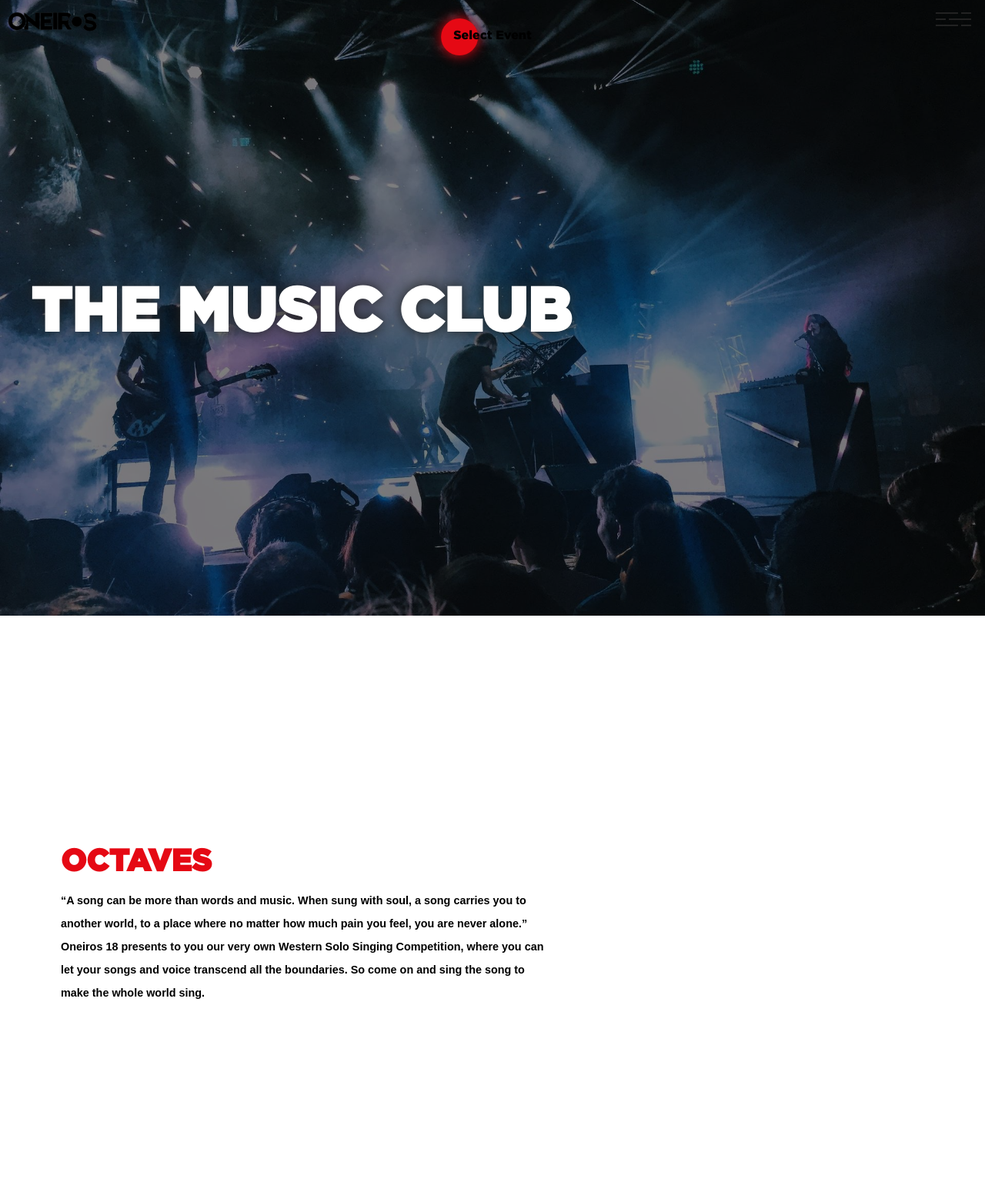
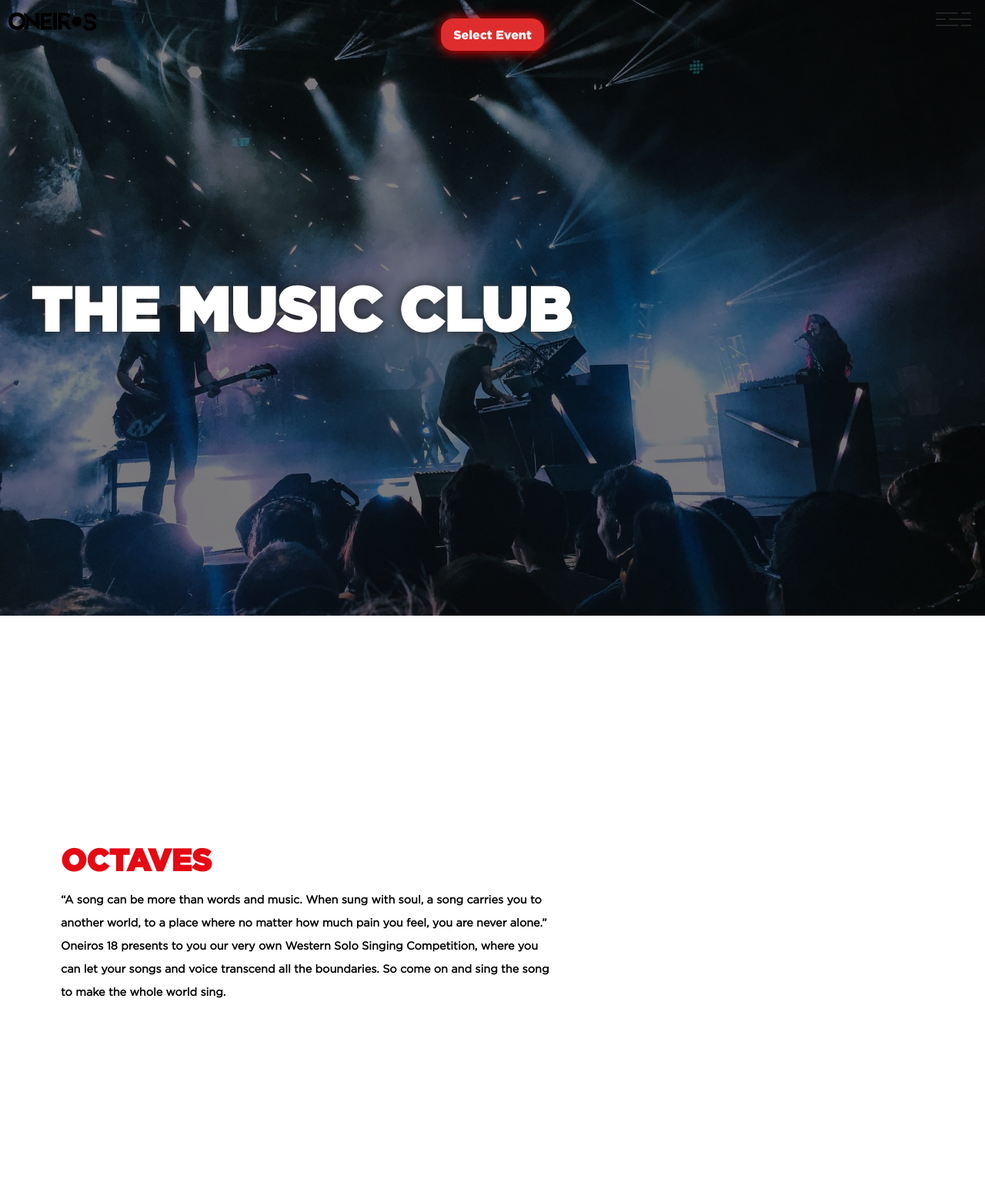
Before and after one commit to parthjawale/Oneiros-2018, a PHP site: page /events/tmc.html in a window 1280 px wide. Shown: the top 1545 px of the page at 77% size. Run offline with PHP 8.4, Linux system fonts and the light colour scheme.

Commit message:
changes in events

```diff
--- a/css/style.css
+++ b/css/style.css
@@ -758,7 +758,7 @@ a:link, a:visited {
       font-family: "Gotham"; }
   .event__desc {
     font-size: 1.8rem;
-    font-family: sans-serif;
+    font-family: 'Gotham', sans-serif;
     color: black;
     margin-top: 2rem;
     line-height: 30px; }
@@ -1154,17 +1154,15 @@ a:link, a:visited {
   border-radius: 2rem;
   cursor: pointer;
   transition: transform 0.25s ease-in-out;
-  opacity: 1; }
+  opacity: 1;
+  background: #df2d2d;
+  box-shadow: 0 0.13rem 2rem red; }
   .events-list:hover .ono-animatedbtn__circle {
     left: 0;
     top: 0;
     width: 100%; }
-  .events-list > .ono-animatedbtn__circle {
-    box-shadow: 0 0 2rem #e50914;
-    background: #e50914;
-    transition: width 0.3s ease; }
   .events-list__item--selected {
-    color: black;
+    color: #f7f7f7;
     font-family: gotham-black;
     font-size: 2rem;
     z-index: 3;
--- a/scss/pages/events/_eventslist.scss
+++ b/scss/pages/events/_eventslist.scss
@@ -9,6 +9,8 @@
   cursor: pointer;
   transition: transform 0.25s ease-in-out;
   opacity: 1;
+  background: rgb(223, 45, 45);
+  box-shadow: 0 0.13rem 2rem red;
   &:hover {
     .ono-animatedbtn__circle {
       left: 0;
@@ -16,18 +18,9 @@
       width: 100%;
     }
   }
-  // &:hover {
-  //   transform: translateX(-50%) translateY(-1rem);
-  // }
-  > .ono-animatedbtn__circle {
-    box-shadow: 0 0 2rem #e50914;
-    background: #e50914;
-    transition: width 0.3s ease;
-  }
-
   &__item {
     &--selected {
-      color: rgb(0, 0, 0);
+      color: rgb(247, 247, 247);
       font-family: gotham-black;
       font-size: 2rem;
       z-index: 3;
--- a/scss/pages/events/all/_root.scss
+++ b/scss/pages/events/all/_root.scss
@@ -70,7 +70,7 @@
 
   &__desc {
     font-size: 1.8rem;
-    font-family: sans-serif;
+    font-family: 'Gotham', sans-serif;
     color: black;
     margin-top: 2rem;
     line-height: 30px;
```
